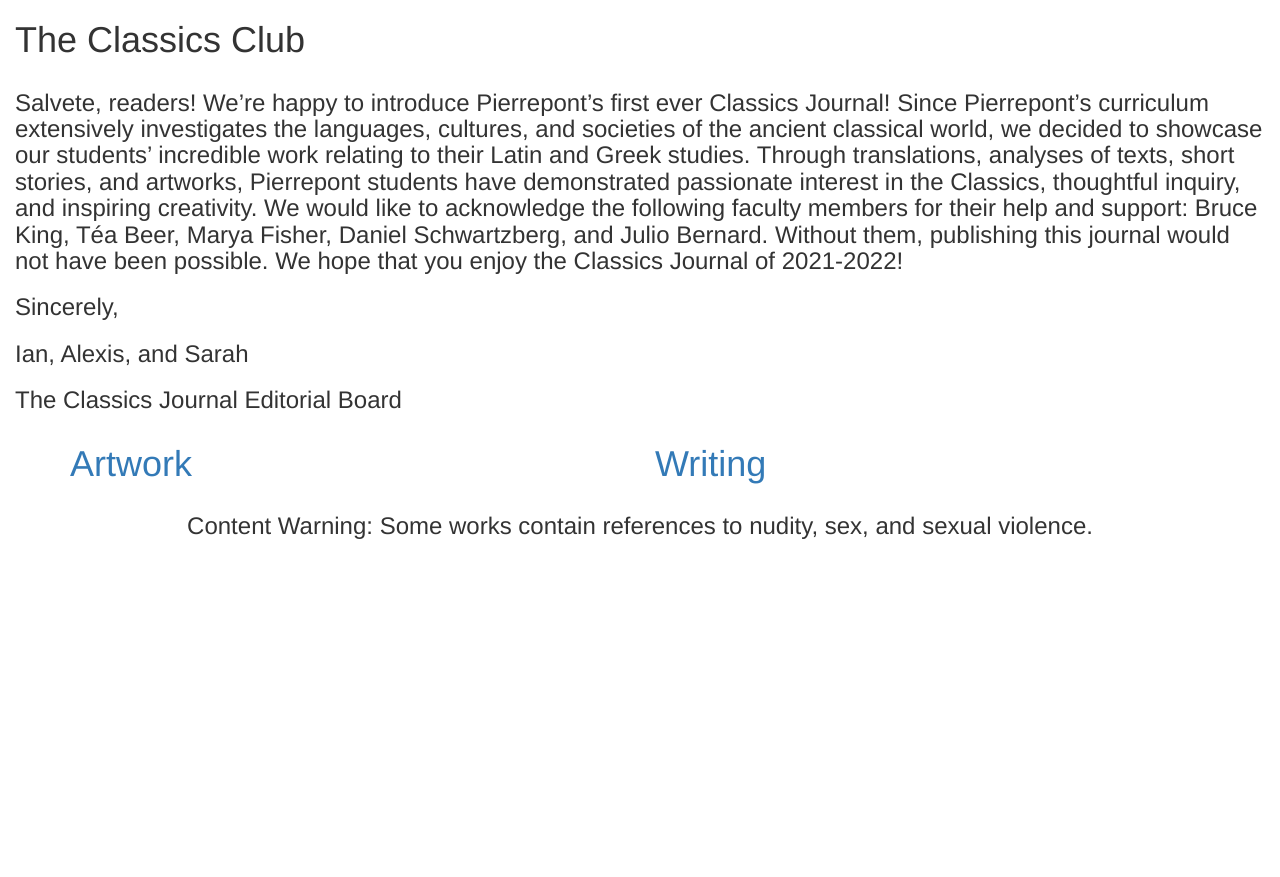
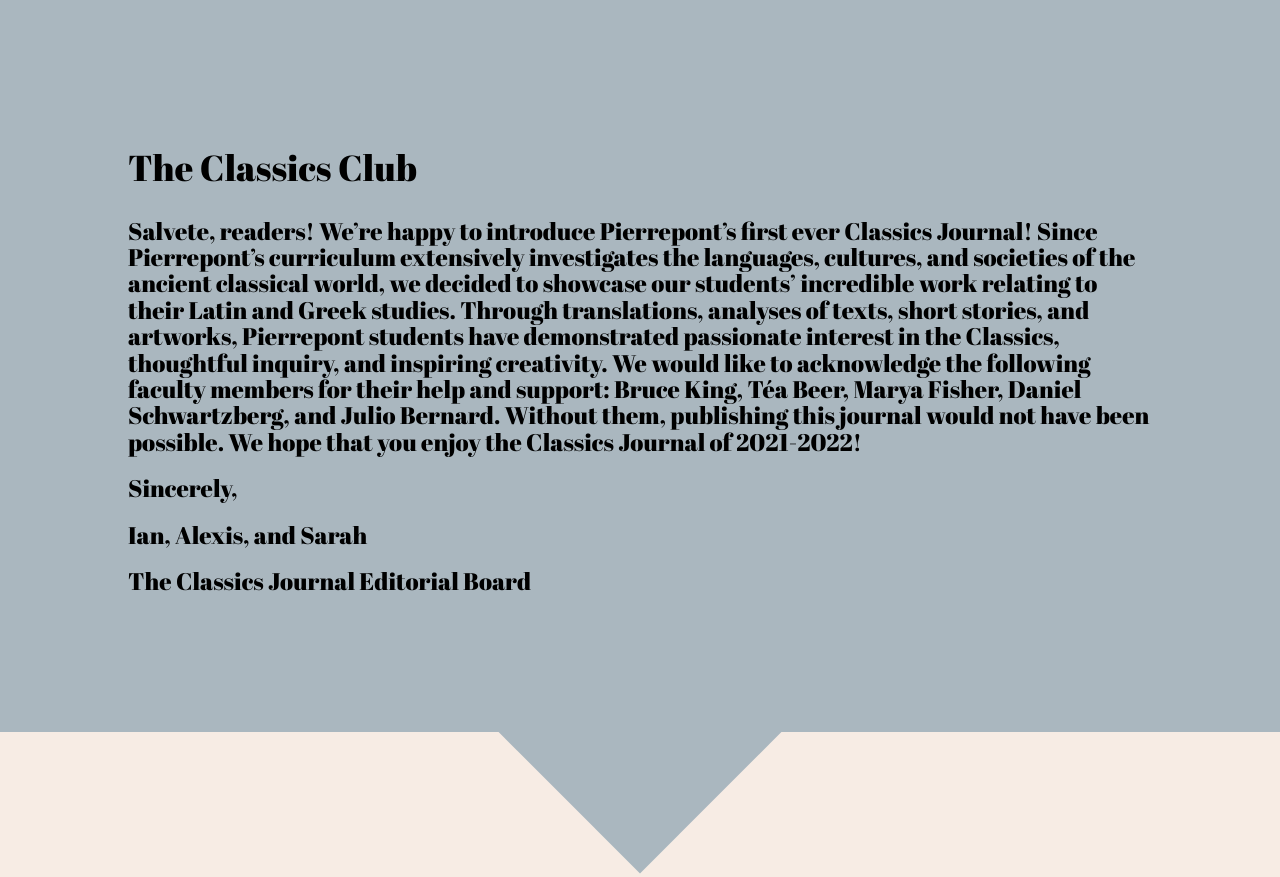
Before and after one commit to PierrepontCS/Chimera, a plain HTML site: page index.html in a window 1280 px wide. Shown: the top 877 px of the page. Before the commit the page ends 800 px from the top, so only its background shows below. Drawn offline with nearby package versions, Linux system fonts and the light colour scheme.

Commit message:
Update index.html

```diff
--- a/index.html
+++ b/index.html
@@ -11,7 +11,7 @@
 <link rel="preconnect" href="https://fonts.gstatic.com" crossorigin>
 <link href="https://fonts.googleapis.com/css2?family=Abril+Fatface&display=swap" rel="stylesheet">
 
-<link rel="stylesheet" href="css/chimera.css">
+<link rel="stylesheet" href="css/style.css">
     <title></title>
   </head>
 
```
